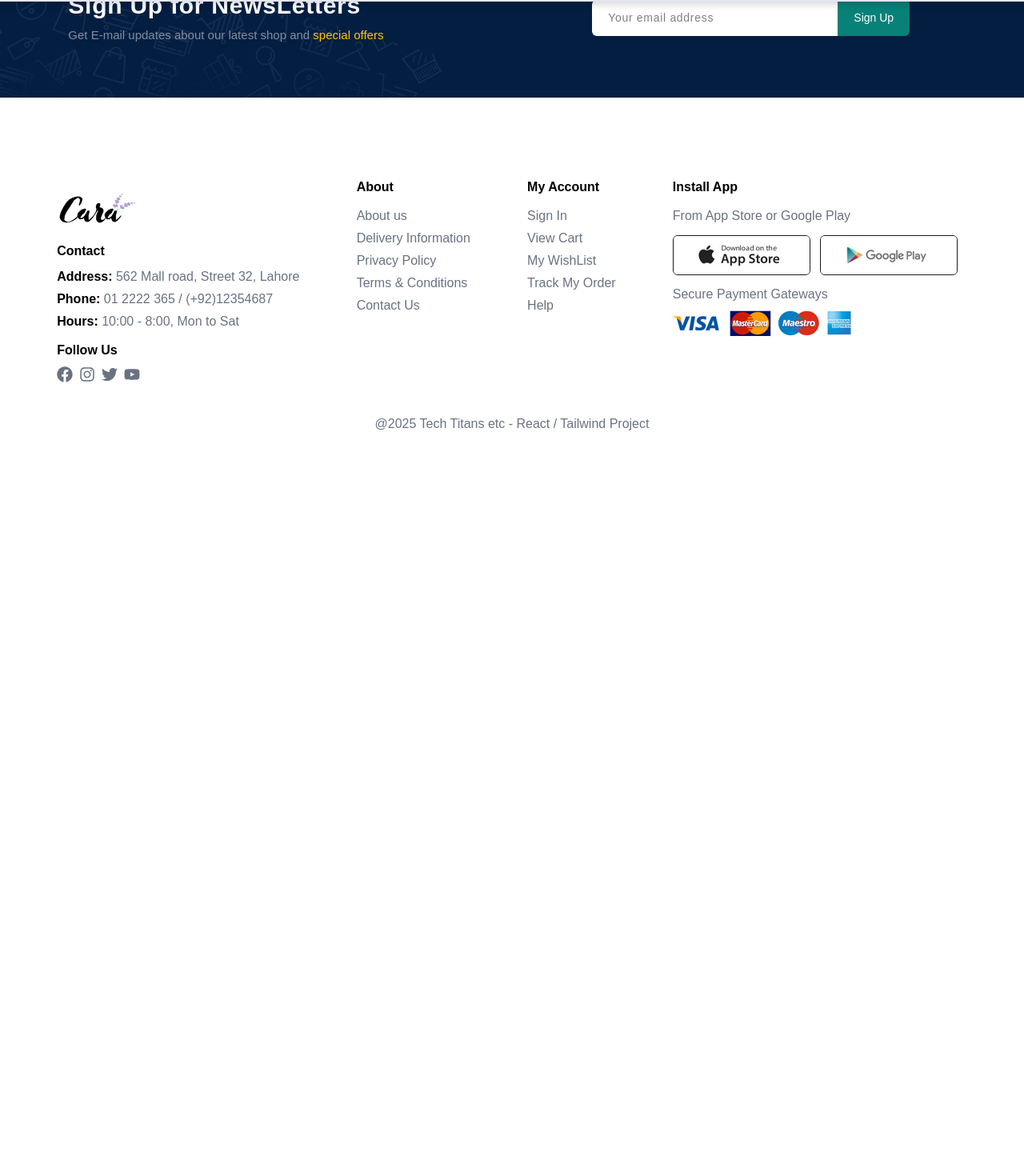
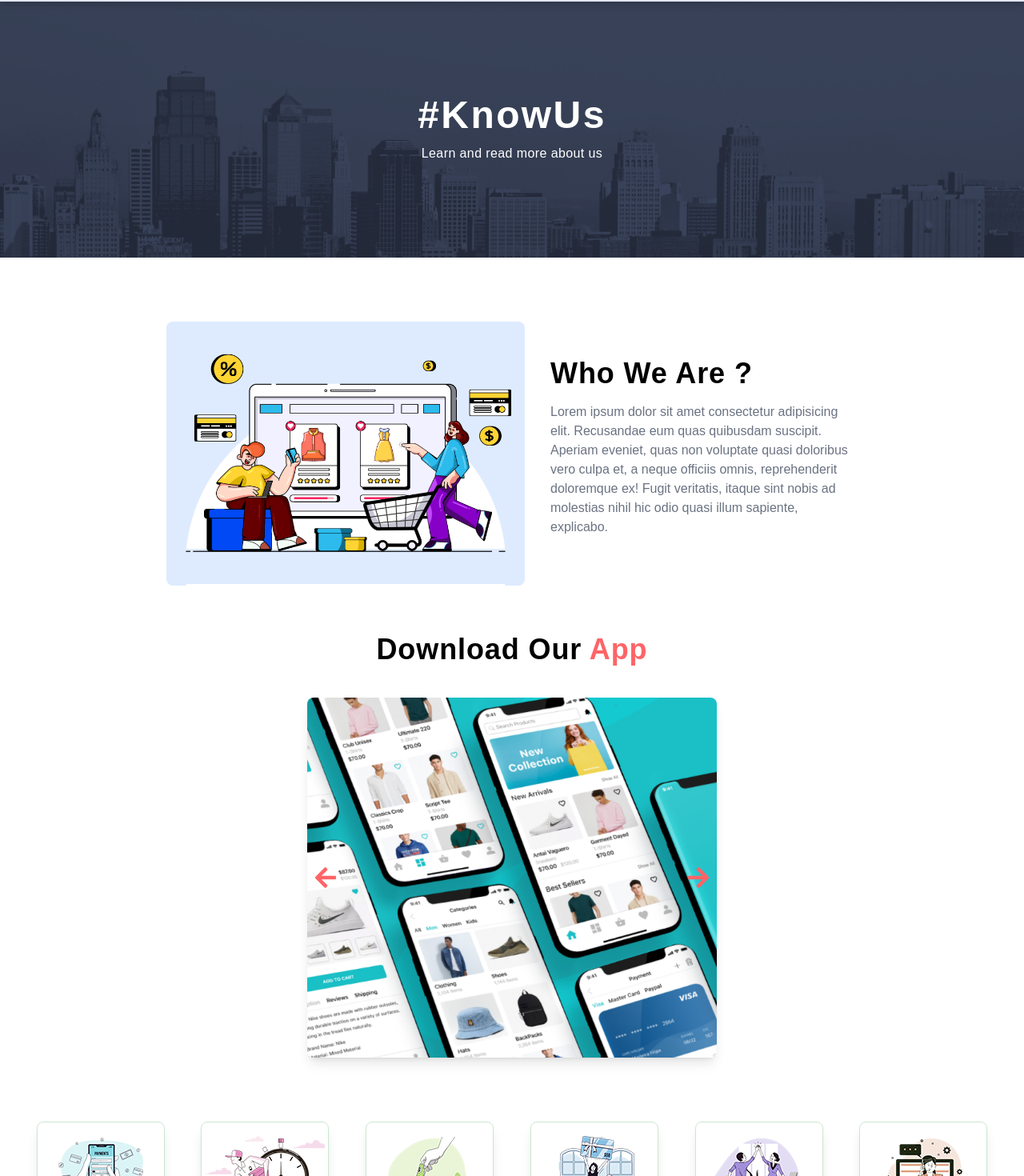
Before and after one commit to BasitAli-Code/Ecommerce-Site, a React (Vite) app: page /about in a window 1280 px wide. Shown: the part 78-1548 px from the top of the page at 80% size. Before the commit the page ends 800 px from the top, so only its background shows below. Built offline with nearby package versions, Linux system fonts and the light colour scheme.

Commit message:
about page completed

```diff
--- a/src/App.jsx
+++ b/src/App.jsx
@@ -3,6 +3,7 @@ import { Routes , Route } from 'react-router-dom'
 import Header from './components/Header'
 import LandingPage from './pages/LandingPage.jsx'
 import ShopPage from './pages/ShopPage.jsx'
+import AboutPage from './pages/AboutPage.jsx'
 import Blog from './pages/Blog.jsx'
 import NewsLetter from './components/NewsLetter.jsx'
 import Footer from './components/Footer.jsx'
@@ -17,6 +18,7 @@ const App = () => {
         <Route path = '/' element = {<LandingPage/>} />
         <Route path = "/shop" element = {<ShopPage/>} />
         <Route path = '/blog' element = {<Blog/>} />
+        <Route path = '/about' element = {<AboutPage/>} />
 
       </Routes>
       <NewsLetter/>
--- a/src/components/TopImage.jsx
+++ b/src/components/TopImage.jsx
@@ -6,7 +6,7 @@ const TopImage = ({ imageSrc , mainHeading , subText }) => {
 
          <div className="w-full my-20 bg-cover gap-3 flex flex-col justify-center items-center h-80"
         style={{ backgroundImage: `url(${imageSrc})`}}>
-            <h1 className="tracking-wider text-white text-4xl font-bold">
+            <h1 className="tracking-wider text-white text-4xl md:text-5xl font-bold">
                 {mainHeading}
             </h1>
             <p className='tracking-wide text-white'>
--- /dev/null
+++ b/src/pages/AboutPage.jsx
@@ -0,0 +1,73 @@
+import React, { useState } from 'react'
+import TopImage from '../components/TopImage'
+import Features from '../components/Features'
+import { FaArrowLeft, FaArrowRight } from 'react-icons/fa'
+
+const AboutPage = () => {
+
+  const appImages = [
+    "src/assets/images/a1.png",
+    "src/assets/images/a2.jpg",
+    "src/assets/images/a3.png"
+  ];
+
+  const [currentIndex, setCurrentIndex] = useState(0);
+
+  function previous() {
+    setCurrentIndex((prev) => (prev - 1 + appImages.length) % appImages.length);
+  }
+
+  function next() {
+    setCurrentIndex((prev) => (prev + 1) % appImages.length);
+  }
+
+  return (
+    <>
+      <TopImage
+        imageSrc="src/assets/images/banner.png"
+        mainHeading="#KnowUs"
+        subText="Learn and read more about us"
+      />
+
+      <div className="my-15 flex w-full h-auto justify-center items-center flex-col md:flex-row gap-8">
+        <img
+          className="w-[90%] md:w-[35%] h-[330px] rounded-lg"
+          src="src/assets/images/a6.jpg"
+          alt="About us image"
+        />
+        <div className="w-[90%] md:w-[30%]">
+          <h2 className="tracking-wide text-3xl md:text-4xl text-center md:text-start text-black font-semibold">
+            Who We Are ?
+          </h2>
+          <p className="text-center md:text-start my-4 text-gray-500 text-[16px]">
+            Lorem ipsum dolor sit amet consectetur adipisicing elit. Recusandae eum quas quibusdam suscipit. Aperiam eveniet, quas non voluptate quasi doloribus vero culpa et, a neque officiis omnis, reprehenderit doloremque ex!
+            Fugit veritatis, itaque sint nobis ad molestias nihil hic odio quasi illum sapiente, explicabo.
+          </p>
+        </div>
+      </div>
+
+      <div className="my-10 flex flex-col justify-center h-auto w-full items-center">
+        <h2 className="mb-10 text-black font-semibold md:text-4xl text-3xl tracking-wide">
+          Download Our <span className="text-red-400">App</span>
+        </h2>
+
+        <div
+          className="px-2 object-cover w-[90%] justify-between md:w-[40%] h-[450px] rounded-lg shadow-lg flex items-center"
+          style={{ backgroundImage: `url(${appImages[currentIndex]})`, backgroundSize: 'cover', backgroundPosition: 'center' }}
+        >
+          <button onClick={previous}>
+            <FaArrowLeft className="text-3xl text-red-400 cursor-pointer font-bold" />
+          </button>
+
+          <button onClick={next}>
+            <FaArrowRight className="text-3xl text-red-400 cursor-pointer font-bold" />
+          </button>
+        </div>
+      </div>
+
+      <Features />
+    </>
+  )
+}
+
+export default AboutPage
```
